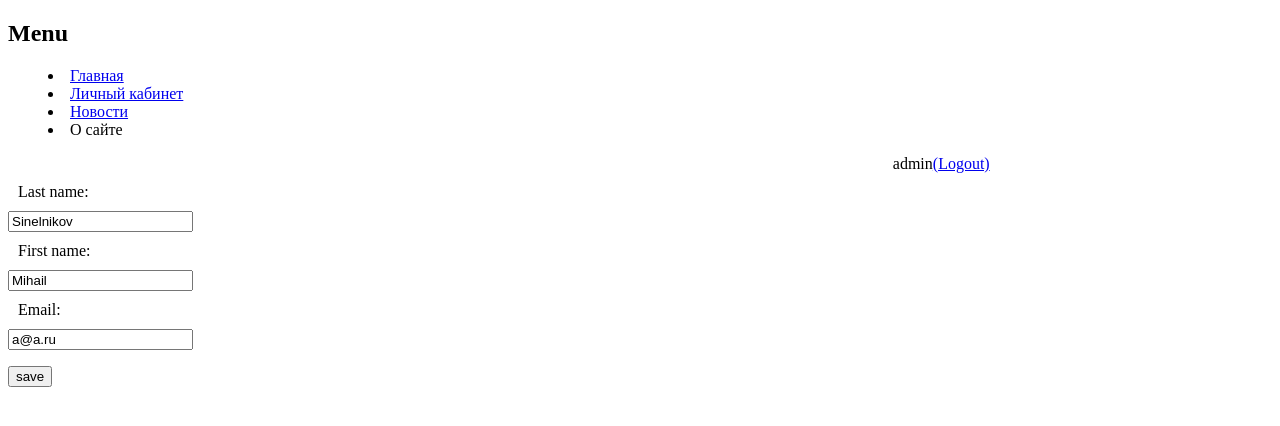
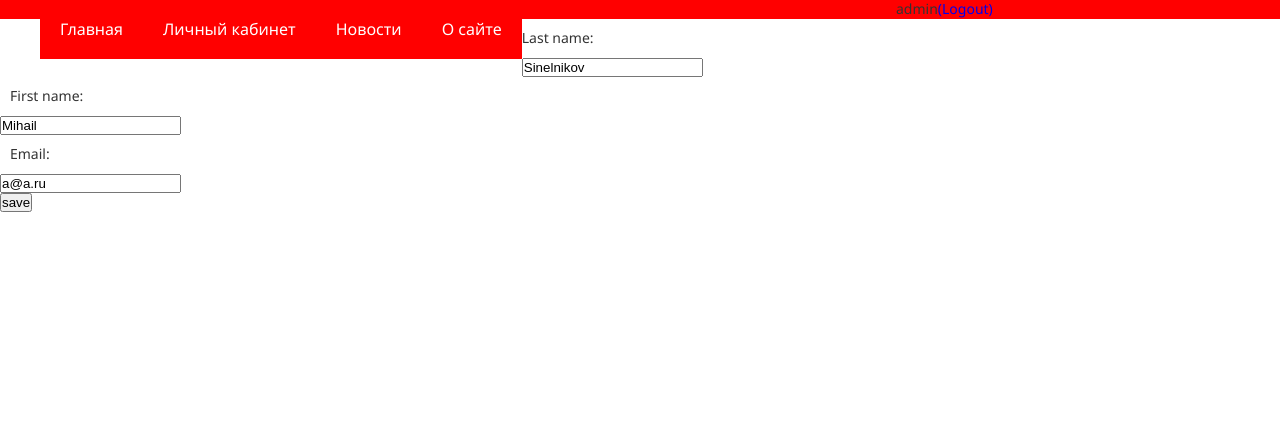
Before and after one commit to mihail4216/quest, a Django app: page /accounts/edit/1/ in a window 1280 px wide. Shown: the top 426 px of the page. Run offline with Django 3.2, Linux system fonts and the light colour scheme; data comes from the database, SQL or seed files in the repository.

Commit message:
css files edit kirril

```diff
--- a/static/css/static.css
+++ /dev/null
@@ -1,14 +0,0 @@
-.login{
-    margin-left: 70%;
-
-}
-label{
-    display: block;
-    margin: 10px;
-}
-menu{
-    display: block;
-}
-.addnews{
-    margin-left: 80%;
-}
--- a/templates/main.html
+++ b/templates/main.html
@@ -4,16 +4,20 @@
 <head>
     <meta charset="UTF-8">
     <title>Главная</title>
-    <link rel="stylesheet" type="text/css" href="{% static "static/css/static.css"%}">
+    <link rel="stylesheet" type="text/css" href="static/css/static.css">
 </head>
 <body>
-    <h2>Menu</h2>
-    <menu>
-        <li><a href="/" >Главная</a></li>
-        <li><a href="/accounts/lk/" >Личный кабинет</a></li>
-        <li><a href="/news/all/" >Новости</a></li>
-        <li><a href="#" ></a>О сайте</li>
-    </menu>
+
+	<header>
+
+	    <div class="menu_wrap">
+		    	<ul class="menu">
+			        <li><a href="#">Главная</a></li>
+			        <li><a href="/accounts/lk/">Личный кабинет</a></li>
+			        <li><a href="/news/all/">Новости</a></li>
+			        <li><a href="#">О сайте</a></li>
+		        </ul>
+	   </div>
 
 	   <div class="login"> {% if user.is_active %}
 
@@ -24,9 +28,15 @@
 	        <a href={% url 'register' %}>Register</a>
 	    {% endif %}
 	   </div>
+
+	</header>
+
 {% block content %}
 
 {% endblock %}
 
+
+
+
 </body>
 </html>
--- /dev/null
+++ b/templates/static/css/static.css
@@ -0,0 +1,91 @@
+* {
+ margin: 0;
+ padding: 0;
+}
+
+body {        /*Тут мы задали несколько стилей для тега body. Ширину и высоту в 100%. Цвет для текста #333. Шрифты, и его размер, а так же расстояние между строчек.
+                 Для списков мы отключили точки, а для ссылок отменили подчеркивание.*/
+ width: 100%;
+ height: 100%;
+ color:#333;
+ background: #fff;
+ font-family: "Segoe UI", "HelveticaNeue-Light", "Helvetica Neue Light", "Helvetica Neue", Helvetica, Arial, sans-serif;
+ font-size:14px;
+ line-height:135%;
+
+}
+
+aside, nav, footer, header, section { display: block; }
+
+ul {
+ list-style:none;
+}
+
+a {
+ text-decoration:none;
+}
+
+a:hover {
+ text-decoration: none;
+}
+/*************************************/
+
+.login{
+    margin-left: 70%;
+
+}
+label{
+    display: block;
+    margin: 10px;
+}
+
+
+/**********МЕНЮ***********/
+
+header {
+	width: 100%;
+	background-color: red;
+}
+
+.menu {
+	width: 100%;
+	max-width: 1200px;
+	margin: 0 auto;
+}
+
+.menu ul {
+	display: block;
+    list-style: none;
+}
+
+.menu ul:after {
+	display: block;
+    content: ' ';
+    clear: both;
+    float: none;
+}
+
+.menu_wrap .menu > li {
+    float: left;
+    position: relative;
+}
+.menu_wrap .menu > li > a {
+    display: block;
+    padding: 20px;
+    color: white;
+    font-size: 1rem;
+    background-color: red;
+    text-decoration: none;
+}
+.menu_wrap .menu > li > a:hover {
+    background-color: black;
+    transition: all 1s ease;
+}
+
+/************************/
+
+
+
+.addnews{
+    margin-left: 80%;
+}
```
Lines whose indentation alone changed are shown as unchanged.
